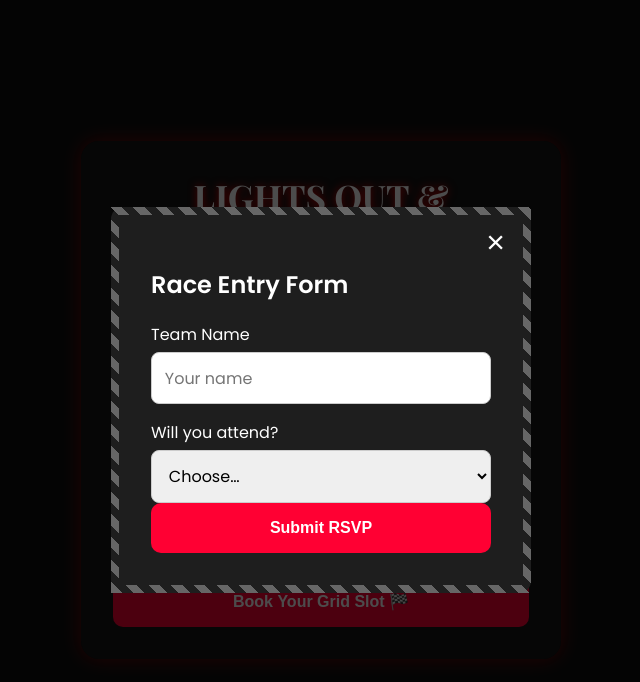
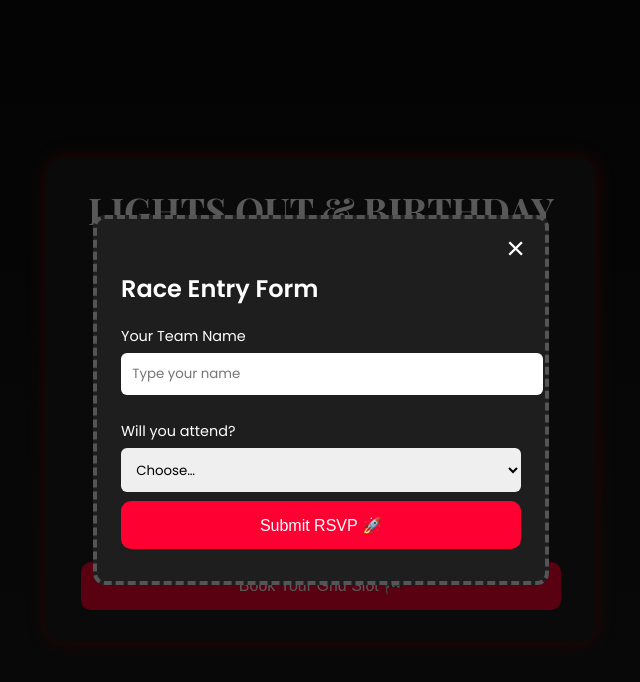
Before and after one commit to dheerajsena/dheerajs-2025-invite, a plain HTML site: page index.html in a window 1280 px wide. Both pictures are taken after a click on the button "Book Your Grid Slot 🏁". Shown: the whole page, without its empty margins (319-959 px from the left). Drawn offline with nearby package versions, Linux system fonts and the light colour scheme.

Commit message:
Add files via upload

```diff
--- a/index.html
+++ b/index.html
@@ -1,111 +1,114 @@
-
 <!DOCTYPE html>
 <html lang="en">
 <head>
   <meta charset="UTF-8" />
-  <meta name="viewport" content="width=device-width, initial-scale=1.0"/>
-  <title>Lights Out & Birthday On</title>
-  <link rel="preconnect" href="https://fonts.googleapis.com">
-  <link rel="preconnect" href="https://fonts.gstatic.com" crossorigin>
-  <link href="https://fonts.googleapis.com/css2?family=Poppins:wght@400;600&family=Playfair+Display:wght@700&display=swap" rel="stylesheet">
-  <link rel="stylesheet" href="style.css"/>
+  <meta name="viewport" content="width=device-width, initial-scale=1.0" />
+  <title>Lights Out &amp; Birthday On</title>
+  <link href="https://fonts.googleapis.com/css2?family=Playfair+Display:wght@700&family=Poppins:wght@300;400;600&display=swap" rel="stylesheet">
+  <link rel="stylesheet" href="style.css" />
 </head>
 <body>
   <div class="invite-container">
-    <div class="card">
-      <h1 class="title">Lights Out &amp; Birthday On<span class="subtitle">33&nbsp;Laps&nbsp;Around&nbsp;the&nbsp;Sun</span></h1>
+    <div class="sunset-overlay">
+      <h1 class="title">Lights Out &amp; Birthday On<span class="subtitle">33 Laps Around the Sun</span></h1>
       <div class="details">
         <p><strong>Date:</strong> Sunday, May&nbsp;11th</p>
-        <p><strong>Grid&nbsp;Time:</strong> 4:00&nbsp;PM&nbsp;–&nbsp;10:00&nbsp;PM&nbsp;(Garage closes at&nbsp;10)</p>
-        <p><strong>Pit&nbsp;Lane:</strong> Level&nbsp;41,&nbsp;60&nbsp;Kavanagh&nbsp;St, Southbank</p>
-        <p><strong>Dress&nbsp;Code:</strong> “If you ain't first, you're last.” Just look fast&nbsp;&amp;&nbsp;fly 😎</p>
+        <p><strong>Grid Time:</strong> 4:00&nbsp;PM&nbsp;–&nbsp;10:00&nbsp;PM (Garage closes at 10)</p>
+        <p><strong>Pit Lane:</strong> Level&nbsp;41,&nbsp;60&nbsp;Kavanagh&nbsp;Street, Southbank</p>
+        <p><strong>Dress&nbsp;Code:</strong> Not Monaco Formal — Just Fast, Fresh &amp; Fly 😎</p>
       </div>
-
-      <!-- Countdown box -->
-      <div id="countdown" class="countdown-box">Race starts in …</div>
-
-      <button id="openModal" class="rsvp-button">Book Your Grid Slot 🏁</button>
+      <div id="countdown" class="countdown-box">Race starts in 00d 00h 00m 00s</div>
+      <button id="openModal" class="rsvp-button">Book&nbsp;Your&nbsp;Grid&nbsp;Slot&nbsp;🏁</button>
     </div>
   </div>
 
   <!-- Modal -->
   <div id="modal" class="modal hidden">
-    <div class="modal-box">
+    <div class="modal-box tyre-border">
       <button id="closeModal" class="close" aria-label="Close">&times;</button>
       <h2>Race Entry Form</h2>
-      <label for="name">Team Name</label>
-      <input type="text" id="name" placeholder="Your name" />
-
-      <label for="rsvp">Will you attend?</label>
-      <select id="rsvp">
-        <option value="">Choose…</option>
-        <option value="Yes">Yes – See you at the grid</option>
-        <option value="No">No – Box, box</option>
-        <option value="Maybe">Maybe – Weather dependent</option>
+      <label for="guestName">Your Team Name</label>
+      <input type="text" id="guestName" required placeholder="Type your name"/>
+      <label for="guestRsvp">Will you attend?</label>
+      <select id="guestRsvp" required>
+        <option value="" disabled selected>Choose…</option>
+        <option value="Yes">Yes – See you there!</option>
+        <option value="Maybe">Maybe - Weather Dependent</option>
+        <option value="No">No - Box, Box</option>
       </select>
-
-      <button id="sendRsvp" class="submit-button">Submit&nbsp;RSVP</button>
+      <button id="submitRsvp" class="rsvp-button">Submit&nbsp;RSVP&nbsp;🚀</button>
     </div>
   </div>
-
-  <audio id="engineSound" src="https://assets.mixkit.co/sfx/preview/mixkit-quick-car-pass-by-2021.mp3" preload="auto"></audio>
 
 <script>
 document.addEventListener('DOMContentLoaded', () => {
   const modal      = document.getElementById('modal');
   const openBtn    = document.getElementById('openModal');
   const closeBtn   = document.getElementById('closeModal');
-      const sendBtn    = document.getElementById('sendRsvp');
-      const engineSound= document.getElementById('engineSound');
-      const nameInput  = document.getElementById('name');
-      const rsvpSelect = document.getElementById('rsvp');
+  const submitBtn  = document.getElementById('submitRsvp');
+  const nameInput  = document.getElementById('guestName');
+  const rsvpSelect = document.getElementById('guestRsvp');
+  const countdown  = document.getElementById('countdown');
 
+  /* Show / hide modal */
   openBtn.addEventListener('click', () => modal.classList.replace('hidden','show'));
   closeBtn.addEventListener('click', () => modal.classList.replace('show','hidden'));
 
-      sendBtn.addEventListener('click', async () => {
+  /* Engine rev sound */
+  const rev = new Audio('https://cdn.pixabay.com/download/audio/2022/09/29/audio_8e268d3607.mp3?filename=f1-engine-rev-121506.mp3');
+  rev.volume = 0.2;
+
+  /* Submit handler */
+  submitBtn.addEventListener('click', async () => {
     const name = nameInput.value.trim();
     const rsvp = rsvpSelect.value;
-        if(!name || !rsvp){
-          alert('Fill out the form first!');
+    if (!name || !rsvp) {
+      alert('Please enter your name and select RSVP');
       return;
     }
-        // play sfx
-        engineSound.volume = 0.25;
-        engineSound.currentTime = 0;
-        engineSound.play().catch(()=>{}); // ignore autoplay block
-
-        // send to Google Sheets
-        await fetch('https://script.google.com/macros/s/AKfycbwNFGXHPzr5li9NjJE-PRcc_vlja5hN9RBs4EHReOdXtLhLgV0ro4Y4qCR7YBZOTcBlDw/exec',{
-          method:'POST',
-          mode:'no-cors',
-          headers:{'Content-Type':'application/json'},
-          body:JSON.stringify({name,rsvp,ua:navigator.userAgent})
+    submitBtn.disabled = true;
+    submitBtn.textContent = 'Sending…';
+    try {
+      await fetch('https://script.google.com/macros/s/AKfycbwNFGXHPzr5li9NjJE-PRcc_vlja5hN9RBs4EHReOdXtLhLgV0ro4Y4qCR7YBZOTcBlDw/exec', {
+        method: 'POST',
+        mode: 'no-cors',
+        headers: { 'Content-Type': 'application/json' },
+        body: JSON.stringify({
+          name,
+          rsvp,
+          ua: navigator.userAgent,
+          ts: new Date().toISOString()
+        })
       });
-        alert('Grid slot confirmed – see you trackside!');
+      rev.play();
+      alert('Grid slot confirmed! 🏎️');
       modal.classList.replace('show','hidden');
-        nameInput.value='';
-        rsvpSelect.value='';
+      nameInput.value = '';
+      rsvpSelect.value = '';
+    } catch(err) {
+      console.error(err);
+      alert('Error, please try again.');
+    } finally {
+      submitBtn.disabled = false;
+      submitBtn.textContent = 'Launch 🚀';
+    }
   });
 
-      /* Countdown */
-      const countdownEl = document.getElementById('countdown');
+  /* Countdown timer */
   const raceTime = new Date('2025-05-11T16:00:00+10:00').getTime();
-      const interval = setInterval(()=>{
+  setInterval(() => {
     const now = Date.now();
     const diff = raceTime - now;
-        if(diff<=0){
-          countdownEl.textContent = 'Race in progress!';
-          clearInterval(interval);
+    if (diff <= 0) {
+      countdown.textContent = 'Lights out! 🏁';
       return;
     }
-        const d=Math.floor(diff/86400000);
-        const h=Math.floor((diff%86400000)/3600000);
-        const m=Math.floor((diff%3600000)/60000);
-        const s=Math.floor((diff%60000)/1000);
-        countdownEl.textContent =
-          (d?d+'d ':'') + ('0'+h).slice(-2)+'h ' + ('0'+m).slice(-2)+'m '+ ('0'+s).slice(-2)+'s';
-      },1000);
+    const d = Math.floor(diff/86400000);
+    const h = Math.floor((diff%86400000)/3600000);
+    const m = Math.floor((diff%3600000)/60000);
+    const s = Math.floor((diff%60000)/1000);
+    countdown.innerHTML = `Party starts in <strong>${String(d).padStart(2,'0')}d ${String(h).padStart(2,'0')}h ${String(m).padStart(2,'0')}m ${String(s).padStart(2,'0')}s</strong>`;
+  }, 1000);
 });
 </script>
 </body>
--- a/style.css
+++ b/style.css
@@ -1,115 +1,93 @@
 
-*{box-sizing:border-box;}
+/* Fonts & Base */
+body {
+  margin: 0;
+  padding: 0;
+  font-family: 'Poppins', sans-serif;
+  background: linear-gradient(to bottom, #0d0d0d, #1a1a1a);
+  color: #fff;
+}
+.invite-container {
+  display: flex;
+  justify-content: center;
+  align-items: center;
+  height: 100vh;
+  padding: 0 1rem;
+  box-sizing: border-box;
+}
+.sunset-overlay {
+  background: rgba(30,30,30,0.9);
+  border-radius: 18px;
+  padding: 2rem 2.2rem;
+  width: 100%;
+  max-width: 480px;
+  text-align: center;
+  box-shadow: 0 0 18px rgba(255,0,0,0.4);
+}
+.title {
+  font-family: 'Playfair Display', serif;
+  text-transform: uppercase;
+  font-size: 2.3rem;
+  line-height: 1.1;
+  margin: 0;
+}
+.subtitle {
+  display: block;
+  font-family: 'Poppins', sans-serif;
+  font-size: 1rem;
+  color: #ffcc00;
+  margin-top: 0.3rem;
+}
+.details {
+  margin: 1.2rem 0 1.8rem;
+  font-size: 0.95rem;
+  line-height: 1.5rem;
+}
+.details strong { color:#ffcc00; }
+.countdown-box {
+  display: inline-block;
+  background: #111;
+  border: 2px solid #ff0033;
+  border-radius: 10px;
+  padding: 0.8rem 1rem;
+  font-weight: 600;
+  margin-bottom: 1.5rem;
+}
+.rsvp-button {
+  background: #ff0033;
+  border: none;
+  color: #fff;
+  padding: 0.9rem 1.1rem;
+  font-size: 1rem;
+  border-radius: 10px;
+  cursor: pointer;
+  width: 100%;
+}
+.rsvp-button:hover { background:#ff1a44; }
 
-body{
-  margin:0;
-  font-family:'Poppins',sans-serif;
-  background:#0d0d0d;
+/* Modal */
+.modal { position:fixed; top:0; left:0; right:0; bottom:0; display:none; justify-content:center; align-items:center; background:rgba(0,0,0,0.65); z-index:9999;}
+.show { display:flex; }
+.modal-box {
+  background:#1e1e1e;
+  padding:2rem 1.5rem;
+  border-radius:12px;
+  width:90%;
+  max-width:400px;
+  position:relative;
   color:#fff;
 }
+.close { position:absolute; top:10px; right:14px; border:none; background:none; color:#fff; font-size:2rem; cursor:pointer; }
+.modal-box label { display:block; margin:1rem 0 0.4rem; font-size:0.9rem; }
+.modal-box input, .modal-box select {
+  width:100%; padding:0.7rem; border-radius:6px; border:none; margin-bottom:0.6rem; font-family:'Poppins',sans-serif;
+}
+.tyre-border { border:4px dashed #555; }
 
-/* Main card */
-.invite-container{
-  display:flex;
-  justify-content:center;
-  align-items:center;
-  min-height:100vh;
-  padding:1rem;
+/* Mobile */
+@media(max-width:600px){
+  .sunset-overlay{padding:1.6rem 1.2rem;}
+  .title{font-size:1.9rem;}
+  .countdown-box{font-size:0.9rem;}
+  .modal-box{padding:1.5rem 1.2rem;}
 }
-.card{
-  background:rgba(20,20,20,0.9);
-  border-radius:18px;
-  padding:2rem;
-  width:100%;
-  max-width:480px;
-  text-align:center;
-  box-shadow:0 0 20px rgba(255,0,0,0.4);
-}
-.title{
-  font-family:'Playfair Display',serif;
-  font-size:2.2rem;
-  text-transform:uppercase;
-  margin:0;
-  color:#fff;
-  text-shadow:0 0 8px #ff0000;
-}
-.subtitle{
-  display:block;
-  font-size:1rem;
-  margin-top:0.4rem;
-  color:#ffcc00;
-  letter-spacing:1px;
-}
-.details{
-  margin:1.5rem 0;
-  font-size:0.95rem;
-  line-height:1.6;
-}
-.countdown-box{
-  background:#161616;
-  border:2px solid #ff0000;
-  padding:0.8rem 1rem;
-  border-radius:10px;
-  display:inline-block;
-  font-family:'Space Mono',monospace;
-  font-size:1rem;
-  margin-bottom:1.2rem;
-}
-
-/* Button */
-.rsvp-button,.submit-button{
-  background:#ff0033;
-  border:none;
-  color:#fff;
-  font-weight:600;
-  padding:1rem 1.4rem;
-  font-size:1rem;
-  border-radius:10px;
-  cursor:pointer;
-  width:100%;
-}
-.rsvp-button:hover,.submit-button:hover{background:#ff334d}
-
-/* Modal */
-.hidden{display:none;}
-.show{display:flex;}
-
-.modal{
-  position:absolute;top:0;left:0;right:0;bottom:0;
-  background:rgba(0,0,0,0.7);
-  justify-content:center;
-  align-items:center;
-  padding:1rem;
-  z-index:1000;
-}
-.modal-box{
-  position:relative;
-  background:#1e1e1e;
-  padding:2rem;
-  width:100%;
-  max-width:420px;
-  border-radius:12px;
-  border:8px solid transparent;
-  border-image:repeating-linear-gradient(45deg,#666 0 8px, transparent 8px 16px) 8;
-}
-.close{
-  position:absolute;
-  top:8px;right:12px;
-  background:none;
-  border:none;
-  font-size:2rem;
-  color:#fff;
-  cursor:pointer;
-}
-
-/* Form elements */
-.modal-box label{display:block;margin:1rem 0 0.3rem;}
-.modal-box input,
-.modal-box select{
-  width:100%;
-  padding:0.8rem;
-  font-size:1rem; /* >=16px to prevent iOS zoom */
-  border-radius:8px;
-  border:1px solid #ccc;
-  font-family:'Poppins',sans-serif;
-}
```
Lines whose indentation alone changed are shown as unchanged.
